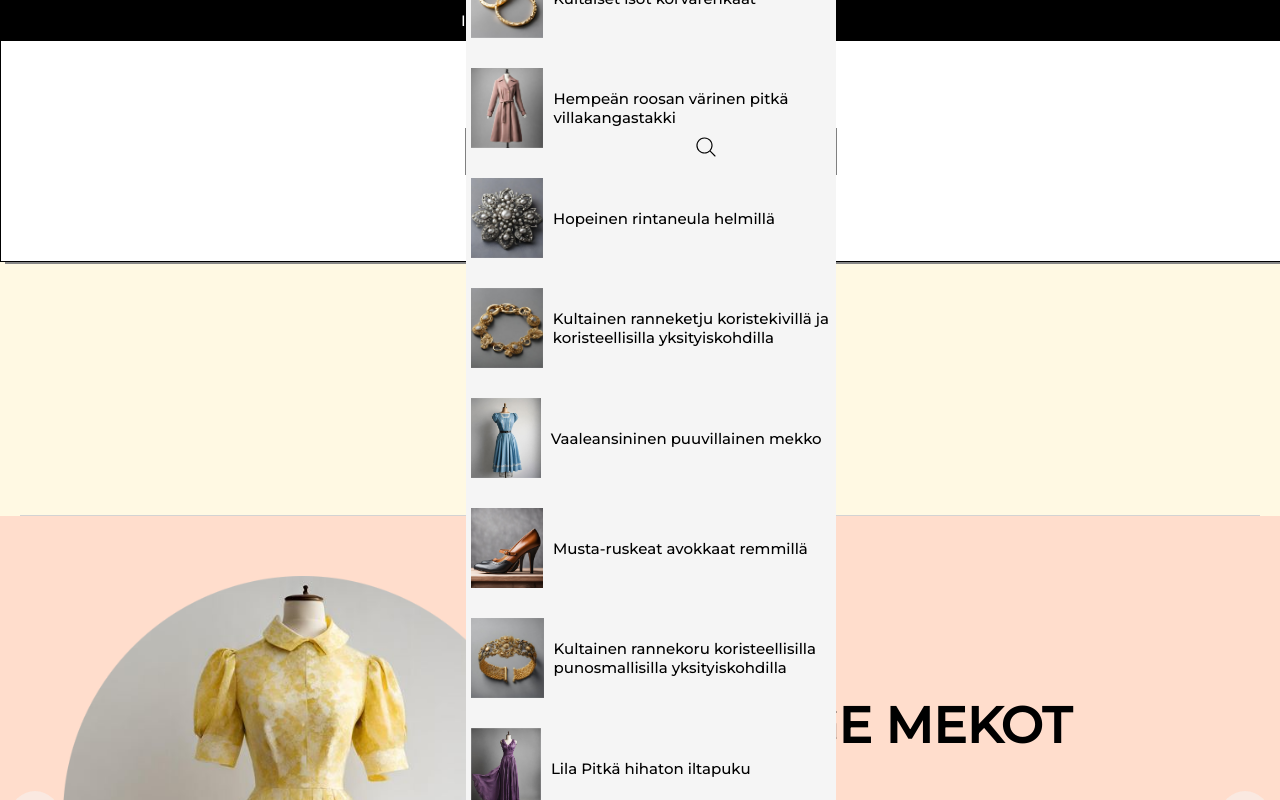
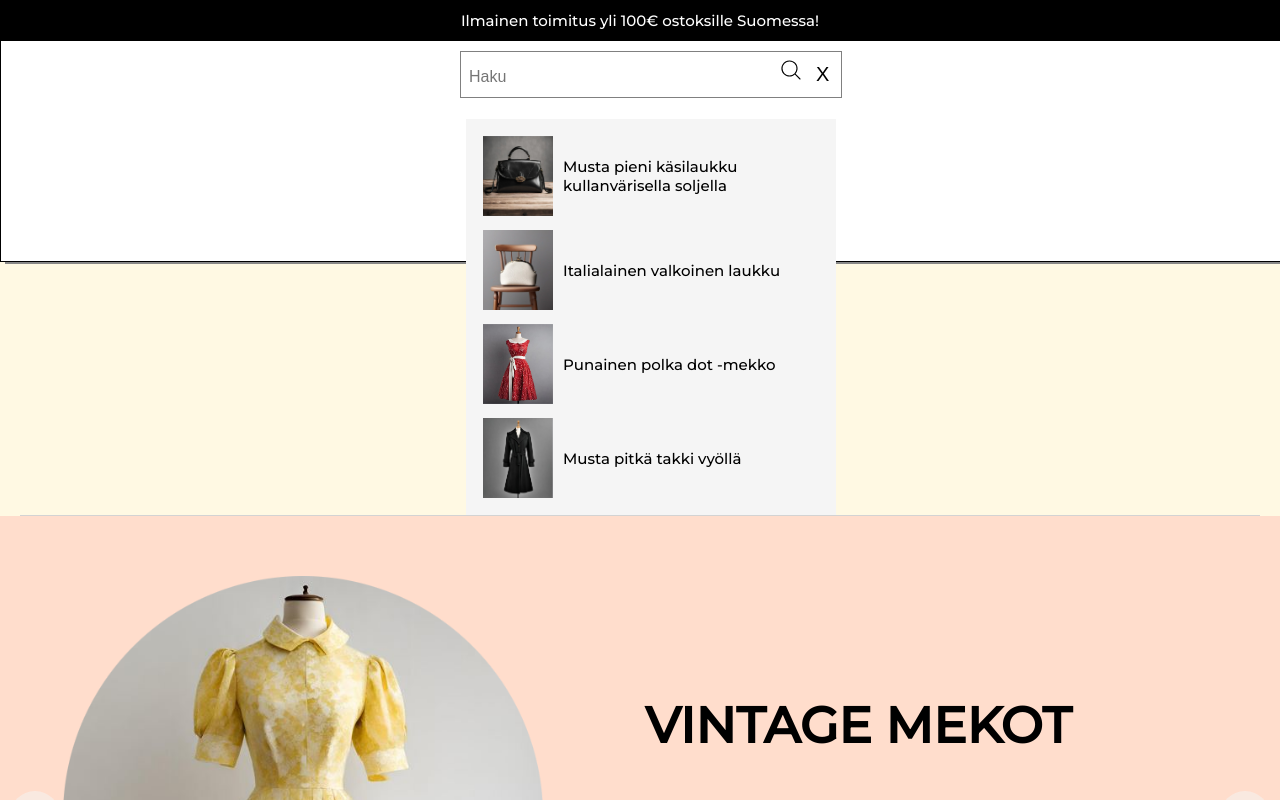
Before and after one commit to Oonuliina/solinavintage, a React (Create React App) app in the folder solinavintage/: page / in a window 1280 px wide. Both pictures are taken after a click on the button 53 px from the left and 88 px from the top of the page. Shown: the top 800 px of the page. Built offline with nearby package versions, Linux system fonts and the light colour scheme; a web font is replaced by a local one.

Commit message:
Search function

```diff
--- a/solinavintage/src/components/Header.jsx
+++ b/solinavintage/src/components/Header.jsx
@@ -275,7 +275,7 @@ const Header = ({ cart }) => {
   return (
     <Container>
       {showModal ? (
-        <Search />
+        <Search setShowModal={setShowModal} />
       ) : null}
       <NavBarSide style={showHideBurger}>
         <CloseModalButton onClick={() => setBurgerOpen((curr) => !curr)}>
--- a/solinavintage/src/components/Product.jsx
+++ b/solinavintage/src/components/Product.jsx
@@ -1,7 +1,6 @@
 import { Eye, ShoppingBag } from "@phosphor-icons/react";
 import React from "react";
 import styled from "styled-components";
-import { tablet } from "../responsive";
 import { useNavigate } from "react-router-dom";
 
 const IconContainer = styled.div`
--- a/solinavintage/src/components/Search.jsx
+++ b/solinavintage/src/components/Search.jsx
@@ -1,14 +1,21 @@
-import styled from 'styled-components';
+import styled from "styled-components";
 import { products } from "../data";
-import { useState } from 'react';
+import React, { useState } from "react";
 import { MagnifyingGlass } from "@phosphor-icons/react";
+import {useNavigate } from "react-router-dom";
 
+const Search = ({ setShowModal }) => {
+  const [query, setQuery] = useState("");
+  let navigate = useNavigate();
 
-const Search = () => {
-    const [query, setQuery] = useState("");
-    const [showModal, setShowModal] = useState(0);
+  const routeChange = (i) => {
+    let path = "/tuote/" + i.id;
+    navigate(path);
+  };
+
   return (
     <SearchModal>
+      <Wrapper>
         <SearchContainer>
           <SearchContent>
             <Input
@@ -27,35 +34,36 @@ const Search = () => {
         </SearchContainer>
         <ResultContainer>
           <List name="list">
-        {products.filter(
-          (item) => item.title.toLowerCase().includes(query)).map(
-            (item) => (
-              <ListItem key={item.id} name="listItem">
-                <SearchImage src={item.img}></SearchImage><SearchItemTitle>{item.title}</SearchItemTitle>
+            {products
+              .filter((item) => item.title.toLowerCase().includes(query))
+              .slice(0, 4)
+              .map((item) => (
+                <ListItem
+                  key={item.id}
+                  name="listItem"
+                  onClick={() => routeChange(item)}
+                >
+                  <SearchImage src={item.img} />
+                  <SearchItemTitle>{item.title}</SearchItemTitle>
                 </ListItem>
-            )
-          )
-        }
+              ))}
           </List>
         </ResultContainer>
+      </Wrapper>
     </SearchModal>
-  )
-}
+  );
+};
 
-export default Search
+export default Search;
 
 const SearchModal = styled.div`
   position: fixed;
   width: 100%;
   height: 200px;
-  z-index: 2;
+  z-index: 3;
   background: white;
   left: 0;
   top: 30;
-  display: flex;
-  align-items: center;
-  justify-content: center;
-  flex-direction: column;
   border: 0.5px solid;
   padding: 10px;
   box-shadow: 5px 2px #888888;
@@ -64,9 +72,16 @@ const SearchModal = styled.div`
     height: 40px;
   }
 `;
+const Wrapper = styled.div`
+  display: flex;
+  flex-direction: column;
+  align-items: center;
+  justify-content: center;
+`;
 const ResultContainer = styled.div`
-  display: flex;
-  position: absolute;
+  display: block;
+  width: 370px;
+  padding: 5px;
 `;
 const CloseModalButton = styled.button`
   height: 35px;
@@ -83,8 +98,7 @@ const SearchContainer = styled.div`
   padding: 5px;
   font-size: 13px;
   height: 35px;
-  width: 360px;
-
+  width: 370px;
 
   @media only screen and (max-width: 380px) {
     height: 20px;
@@ -96,11 +110,11 @@ const SearchIconButton = styled.button`
   display: flex;
   cursor: pointer;
   border: none;
-  z-index: 1;
   background: none;
 `;
 const SearchContent = styled.div`
   display: flex;
+  width: 370px;
 `;
 const Input = styled.input`
   height: 25px;
@@ -115,25 +129,27 @@ const Input = styled.input`
   border: 1px solid transparent;
 `;
 const List = styled.ul`
-margin-top: 500px;
-  width: 370px;
-  padding: 0;
+  padding: 10px;
+  width: 350px;
   background-color: whitesmoke;
   list-style: none;
+  z-index: 2;
 `;
 const ListItem = styled.li`
   padding: 5px;
   display: flex;
   align-items: center;
-  margin-bottom: 20px;
+  padding: 7px;
   font-size: 25px;
   font-weight: 300;
 `;
 const SearchImage = styled.img`
   height: 80px;
+  width: 70px;
   padding-right: 10px;
 `;
 const SearchItemTitle = styled.span`
   font-size: 15px;
   text-align: left;
+  padding-right: 20px;
 `;
--- a/solinavintage/src/pages/Tuotteet.jsx
+++ b/solinavintage/src/pages/Tuotteet.jsx
@@ -334,8 +334,8 @@ const Tuotteet = ({ addToCart, cart }) => {
           <FilterTextLeft>
             <FilterIcon onClick={openModal}>
               <Funnel size={20} weight="light" />
-              Suodatus:
             </FilterIcon>
+            Suodatus:
           </FilterTextLeft>
           <Filter>
             <Select defaultValue="Väri" name="color" onChange={handleFilters}>
```
Also changed, not shown: solinavintage/src/components/Coats.jsx (deleted, +0 -33 lines). Lines whose indentation alone changed are shown as unchanged.
